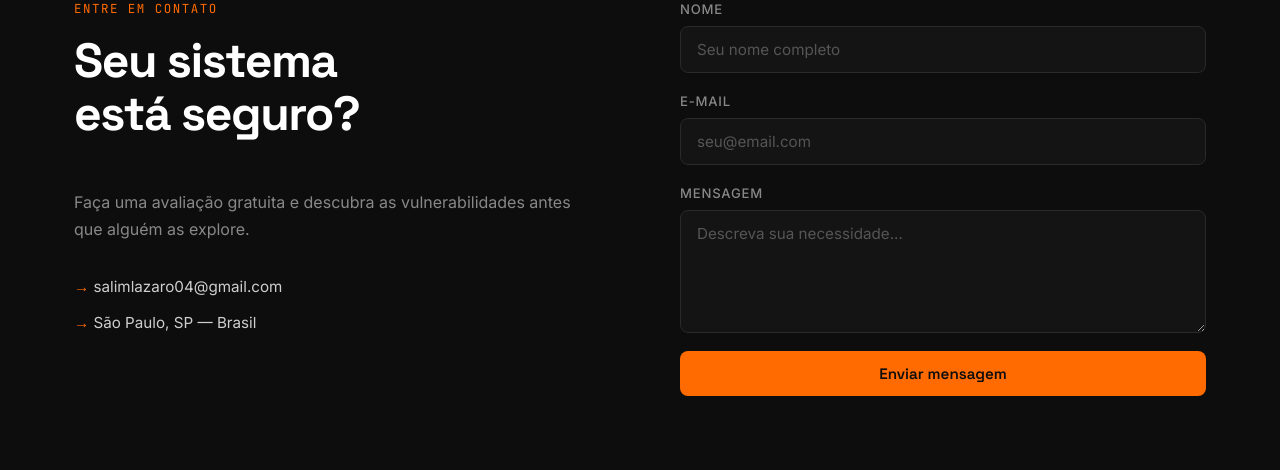
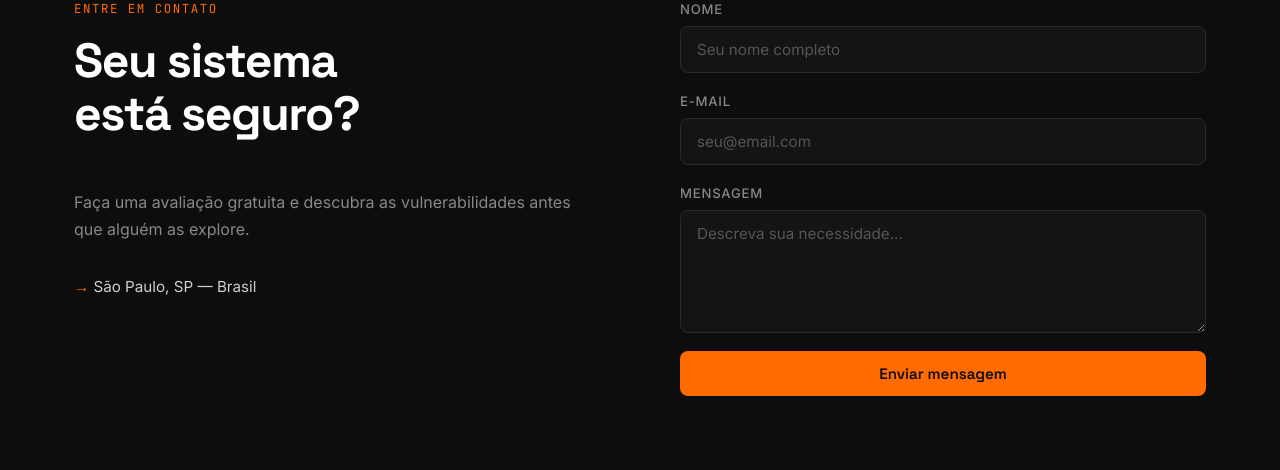
Before and after one commit to salimlazaro04-beep/sentinel, a Flask app: page / in a window 1280 px wide. Shown: the part 3094-3564 px from the top of the page. Run offline with Flask 3, Linux system fonts and the light colour scheme.

Commit message:
atualizar contato

```diff
--- a/templates/index.html
+++ b/templates/index.html
@@ -228,9 +228,8 @@
           <h2 class="section__title">Seu sistema<br />está seguro?</h2>
           <p class="contato__desc">Faça uma avaliação gratuita e descubra as vulnerabilidades antes que alguém as explore.</p>
           <div class="contato__info">
-            <p><span class="accent">→</span> salimlazaro04@gmail.com</p>
-           <p><span class="accent">→</span> São Paulo, SP — Brasil</p>
-          </div>
+    <p><span class="accent">→</span> São Paulo, SP — Brasil</p>
+            </div>
         </div>
         <form class="form" id="contact-form" novalidate>
           <div class="form__group">
```
